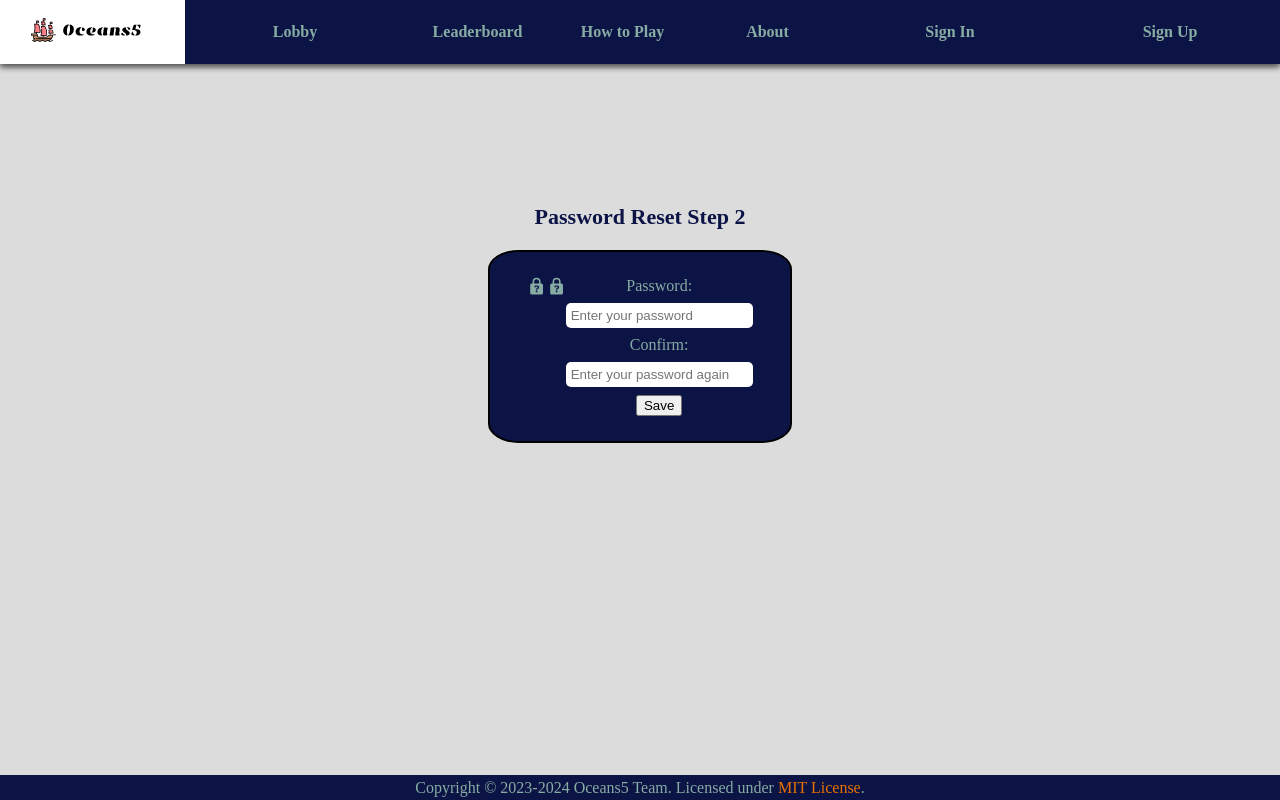
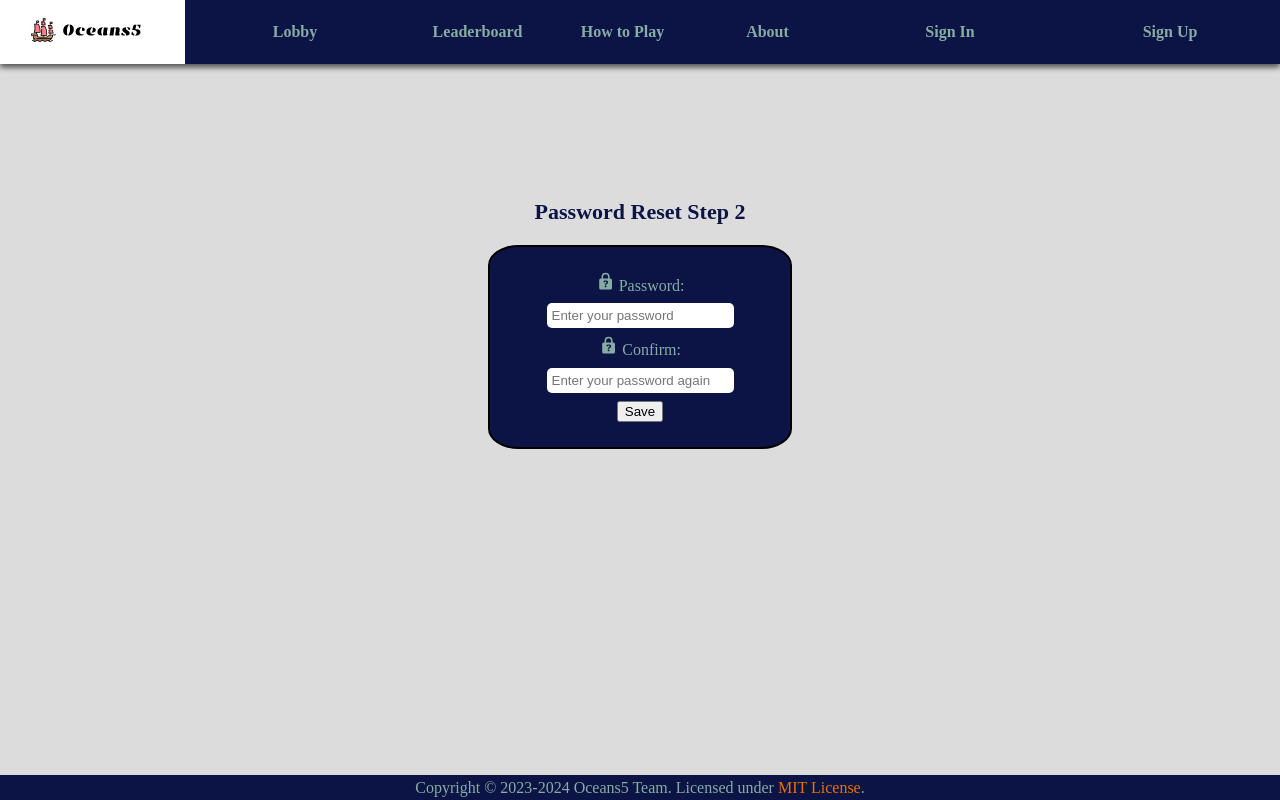
Before and after one commit to andrejmoltok/oceans5js, a Next.js app: page /signin/reset in a window 1280 px wide. Built offline with nearby package versions, Linux system fonts and the light colour scheme; what cron would draw is missing.

Commit message:
O5T-15 Change: move icons next to label in reset forms, Add: semantic html

```diff
--- a/src/app/(public)/signin/reset/page.tsx
+++ b/src/app/(public)/signin/reset/page.tsx
@@ -77,15 +77,13 @@ export default function Page({
 
   return (
     <>
-      <div className={styles.main}>
+      <section className={styles.main}>
         <div className={styles.title}>Password Reset Step 2</div>
         <div className={styles.container}>
-          <div className={styles.icons}>
-            <Icon path={mdiLockQuestion} size={0.8} />
-            <Icon path={mdiLockQuestion} size={0.8} />
-          </div>
           <form className={styles.form}>
-            <label htmlFor="email">Password: </label>
+            <label htmlFor="email">
+              <Icon path={mdiLockQuestion} size={0.8} /> Password:{" "}
+            </label>
             <input
               type="password"
               id="password"
@@ -95,7 +93,9 @@ export default function Page({
               placeholder="Enter your password"
               aria-placeholder="Enter your password"
             />
-            <label htmlFor="confirm">Confirm: </label>
+            <label htmlFor="confirm">
+              <Icon path={mdiLockQuestion} size={0.8} /> Confirm:{" "}
+            </label>
             <input
               type="password"
               id="confirm"
@@ -152,7 +152,7 @@ export default function Page({
           )}
           {saveError && <div style={{ color: "red" }}>{saveError}</div>}
         </div>
-      </div>
+      </section>
     </>
   );
 }
```
Also changed, not shown: src/app/(public)/signin/reset.tsx (+8 -8 lines).
